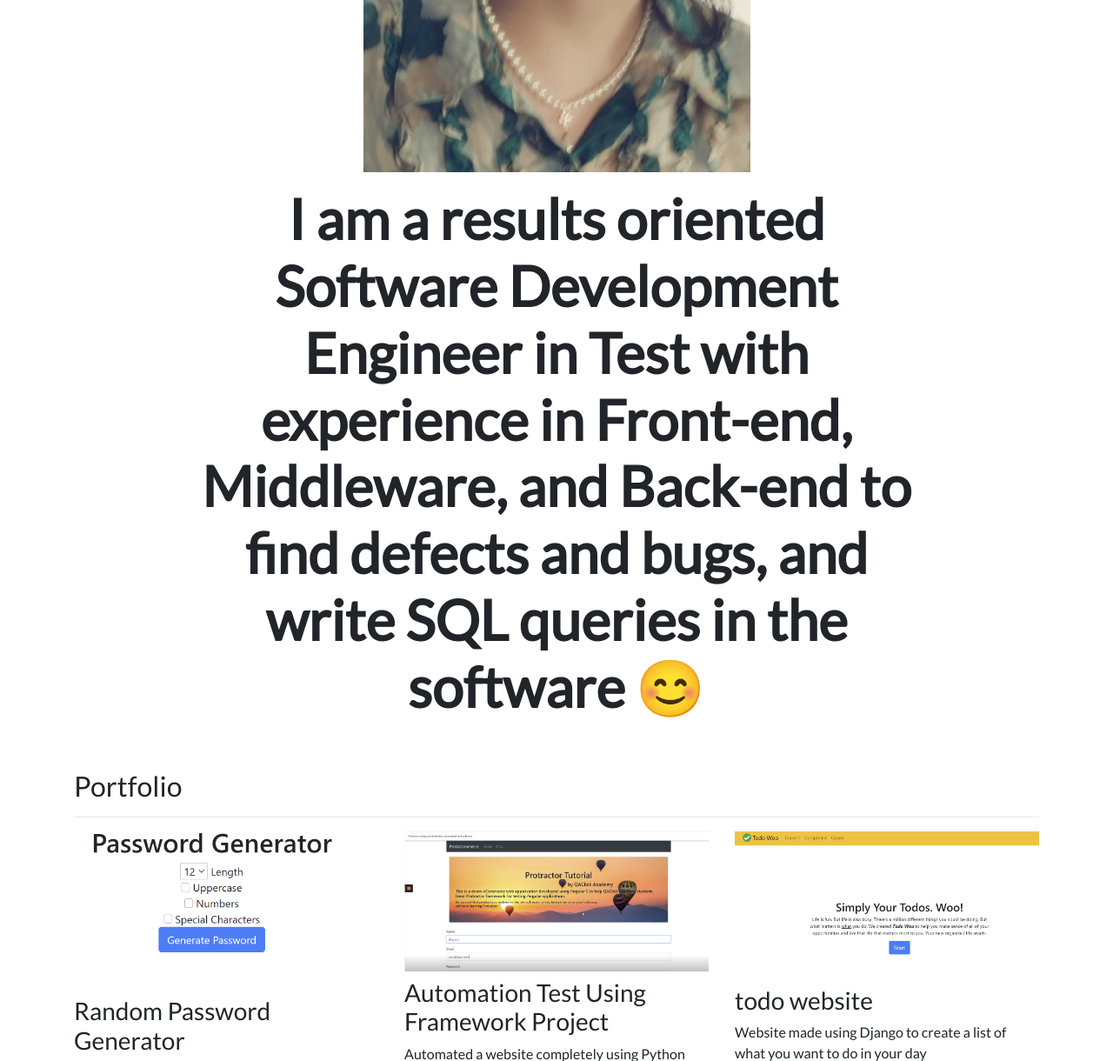
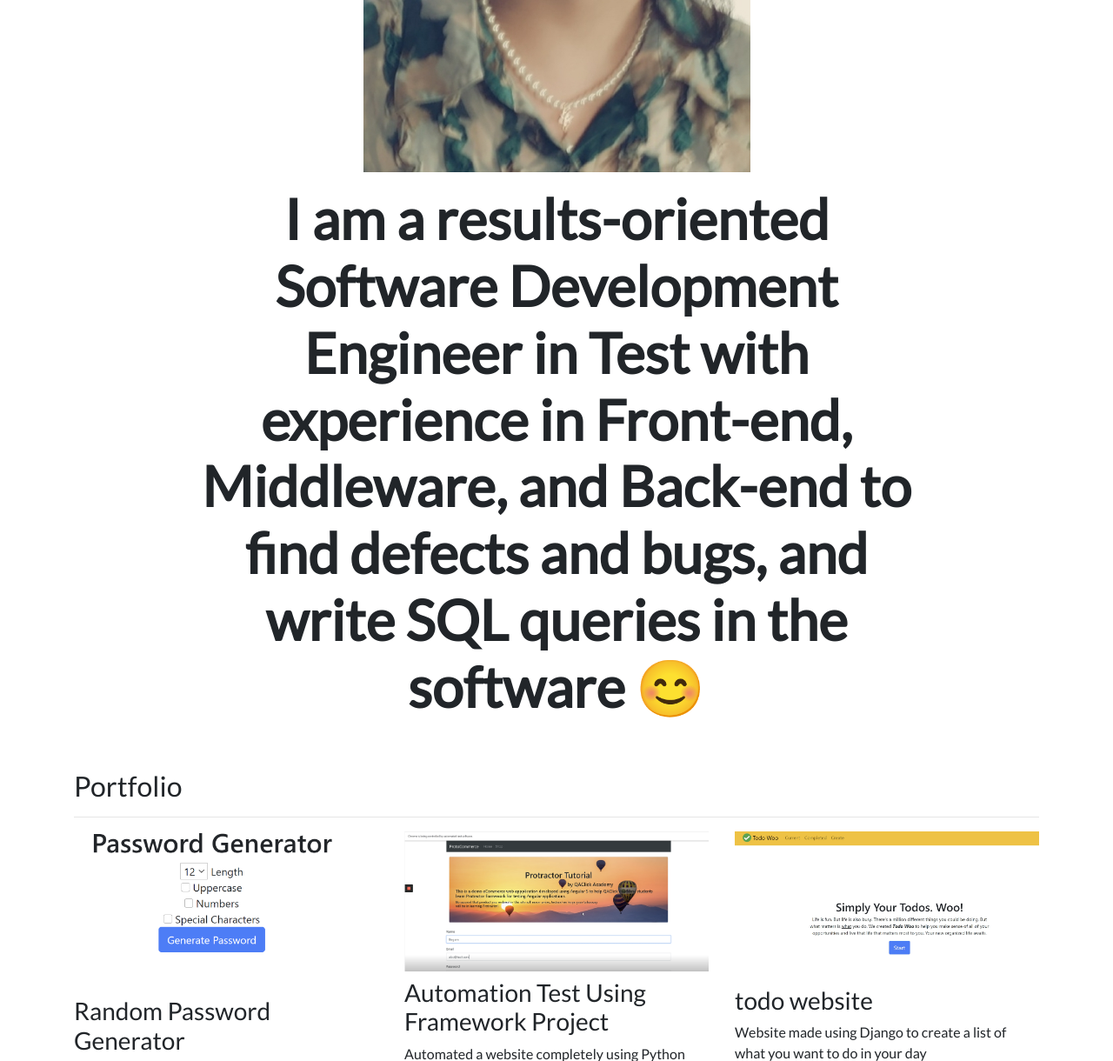
Before and after one commit to anu986/django3-personal-portfolio, a Django app: page / in a window 1280 px wide. Shown: the part 520-1740 px from the top of the page at 87% size. Run offline with Django 3.2, Linux system fonts and the light colour scheme; data comes from the database, SQL or seed files in the repository; some libraries are stand-ins or nearby versions.

Commit message:
Local settings

```diff
--- a/portfolio/templates/portfolio/home.html
+++ b/portfolio/templates/portfolio/home.html
@@ -12,7 +12,7 @@
 
 <div class="row justify-content-center mb-3">
   <div class="col-md-9 text-center">
-    <h1 id="hometext" class="font-weight-bold">I am a results oriented Software Development Engineer in Test with experience in Front-end, Middleware,
+    <h1 id="hometext" class="font-weight-bold">I am a results-oriented Software Development Engineer in Test with experience in Front-end, Middleware,
 and Back-end to find defects and bugs, and write SQL queries in the software 😊</h1>
   </div>
 </div>
```
